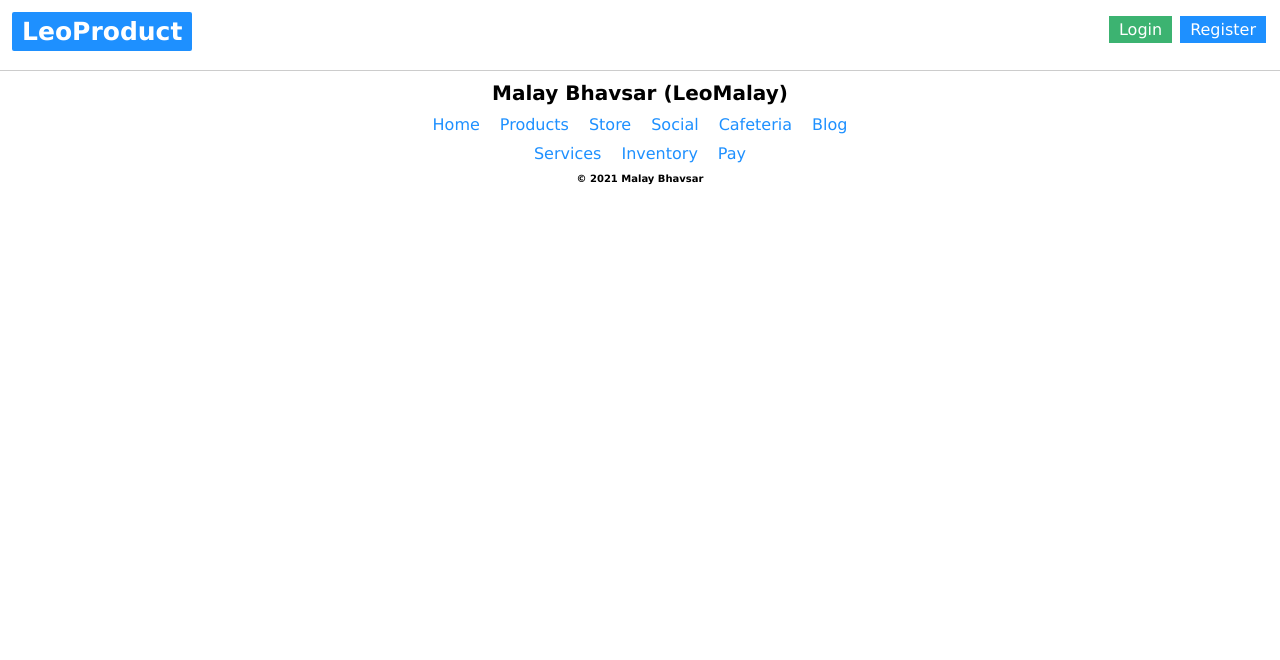
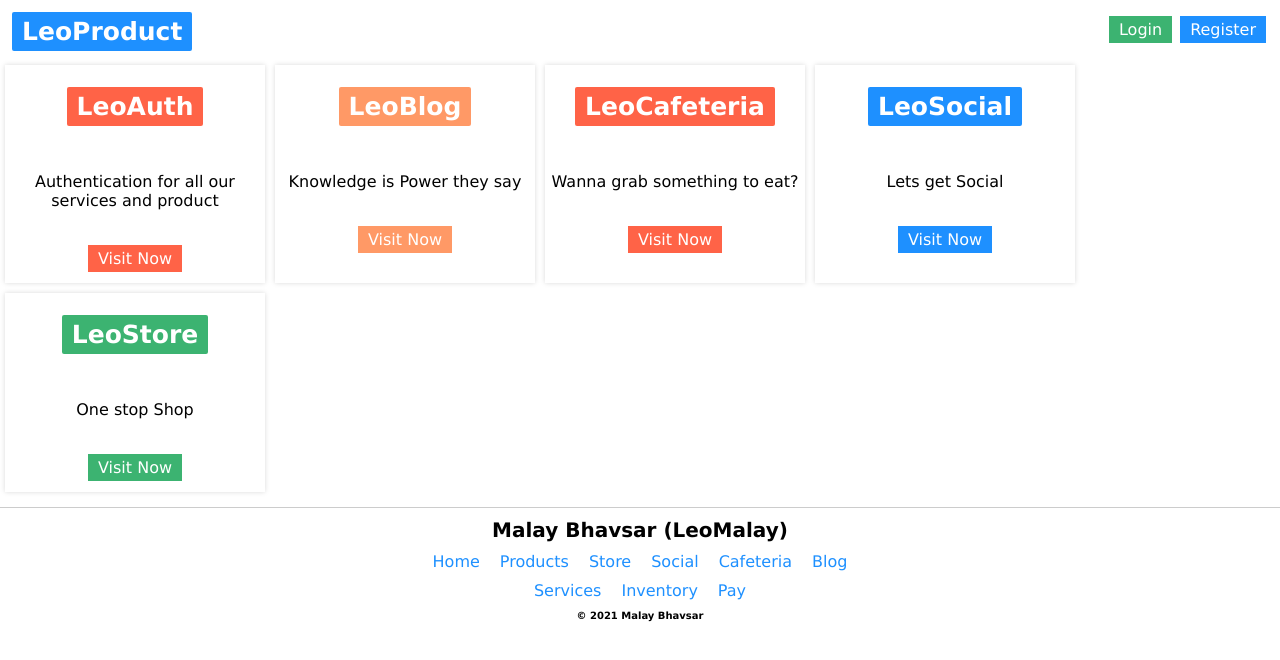
Before and after one commit to Leo-Malay/LeoMalay-ReactJS, a React (Create React App) app: page /ProductHome in a window 1280 px wide. Shown: the top 660 px of the page. Built offline with nearby package versions, Linux system fonts and the light colour scheme.

Commit message:
LeoSocial and LeoPay ROute Fix. Input Field Upgrade

```diff
--- a/src/App.js
+++ b/src/App.js
@@ -7,7 +7,9 @@ import AuthRoute from "./routes/Auth";
 import BlogRoute from "./routes/Blog";
 import CafeteriaRoute from "./routes/Cafeteria";
 import StoreRoute from "./routes/Store";
+import SocialRoute from "./routes/Social";
 import InventoryRoute from "./routes/Inventory";
+import PayRoute from "./routes/Pay";
 import ServiceHome from "./views/services/ServiceHome";
 import ProductHome from "./views/products/ProductHome";
 const App = () => {
@@ -21,8 +23,10 @@ const App = () => {
             <BlogRoute />
             <CafeteriaRoute />
             <StoreRoute />
+            <SocialRoute />
             {/** Service Based */}
             <InventoryRoute />
+            <PayRoute />
             {/** Footer */}
             <Footer />
         </BrowserRouter>
--- /dev/null
+++ b/src/components/HomeListElement.js
@@ -0,0 +1,18 @@
+import { LinkButton } from "./Element";
+
+const HomeListElement = ({ props }) => {
+    return (
+        <div className="ListElement" id="ListElement">
+            <p className={props.color} id="title">
+                {props.value}
+            </p>
+            <br />
+            <p id="desc">{props.desc}</p>
+            <br />
+            <LinkButton
+                props={{ value: "Visit Now", to: props.to, color: props.color }}
+            />
+        </div>
+    );
+};
+export default HomeListElement;
--- a/src/components/ProductCard.js
+++ b/src/components/ProductCard.js
@@ -7,18 +7,21 @@ const ProductCard = ({ props }) => {
             <img src={image} alt="Product" id="Image" />
             <p id="Name">{props?.name}</p>
             <div className="Inline PriceCon">
-                <p className="primary" id="Price">
+                <p className="primary-nohover" id="Price">
                     ${props?.price}
                 </p>
-                <p className="secondary" id="Rating">
+                <p className="secondary-nohover" id="Rating">
                     {props?.rating}&#9733;
                 </p>
             </div>
             <div id="ButtonGrp">
-                <Link className="primary" to="/Store">
+                <Link className="primary-nohover" to="/Store">
                     Add to Cart
                 </Link>
-                <Link className="success" to={"/Store/Product/" + props?.id}>
+                <Link
+                    className="success-nohover"
+                    to={"/Store/Product/" + props?.id}
+                >
                     Learn More
                 </Link>
             </div>
--- a/src/css/App.css
+++ b/src/css/App.css
@@ -5,6 +5,10 @@
     /* font-family: "Franklin Gothic Medium", "Arial Narrow", Arial, sans-serif; */
     font-family: "Lucida Sans Regular", "Lucida Grande", "Lucida Sans Unicode",
         Geneva, Verdana, sans-serif;
+}
+html {
+    width: 100%;
+    overflow-x: hidden;
 }
 a {
     text-decoration: none;
--- a/src/css/components/Input.css
+++ b/src/css/components/Input.css
@@ -14,8 +14,8 @@ form #title {
 input {
     padding: 5px 15px;
     margin: 2px;
-    border-radius: 50px;
-    border: 2px solid rgb(0, 0, 0, 0.15);
+    border-radius: 5px;
+    border: 1.5px solid rgb(0, 0, 0, 0.3);
     font-weight: 600;
 }
 input[type="submit"] {
--- a/src/css/views/Home.css
+++ b/src/css/views/Home.css
@@ -13,3 +13,25 @@
     text-align: justify;
     padding-bottom: 15px;
 }
+.ListElementContainer {
+    text-align: center;
+    flex-wrap: wrap;
+}
+.ListElement {
+    width: 250px;
+    margin: 5px;
+    padding: 15px 5px;
+    box-shadow: 0px 0px 5px 0px rgb(0, 0, 0, 0.15);
+    display: inline;
+}
+.ListElement #title {
+    font-size: 25px;
+    font-weight: 600;
+    border-radius: 4px;
+    padding: 5px 10px;
+    width: min-content;
+    margin: 5px auto;
+}
+.ListElement #desc {
+    margin: 20px 0px;
+}
--- a/src/routes/Pay.js
+++ b/src/routes/Pay.js
@@ -5,7 +5,7 @@ import Client from "../views/services/pay/Client";
 const PayRoute = () => {
     return (
         <Switch className="PayRoute">
-            <Route exact path="/Pay/Dashboard" component={Dashboard} />
+            <Route exact path="/Pay" component={Dashboard} />
             <Route exact path="/Pay/Merchant" component={Merchant} />
             <Route exact path="/Pay/Client" component={Client} />
         </Switch>
--- a/src/routes/Social.js
+++ b/src/routes/Social.js
@@ -4,7 +4,7 @@ import Profile from "../views/products/social/Profile";
 const SocialRoute = () => {
     return (
         <Switch className="SocialRoute">
-            <Route exact path="/Social/Home" component={Home} />
+            <Route exact path="/Social" component={Home} />
             <Route exact path="/Social/Profile" component={Profile} />
         </Switch>
     );
--- a/src/views/products/ProductHome.js
+++ b/src/views/products/ProductHome.js
@@ -1,4 +1,6 @@
 import Header from "../../components/Header";
+import HomeListElement from "../../components/HomeListElement";
+import "../../css/views/Home.css";
 const ProductHome = () => {
     return (
         <div className="ProductHome">
@@ -9,6 +11,48 @@ const ProductHome = () => {
                     type: "Product",
                 }}
             />
+            <div className="ListElementContainer Center Inline">
+                <HomeListElement
+                    props={{
+                        value: "LeoAuth",
+                        color: "error-nohover",
+                        desc: "Authentication for all our services and product",
+                        to: "/Auth",
+                    }}
+                />
+                <HomeListElement
+                    props={{
+                        value: "LeoBlog",
+                        color: "secondary-nohover",
+                        desc: "Knowledge is Power they say",
+                        to: "/Blog",
+                    }}
+                />
+                <HomeListElement
+                    props={{
+                        value: "LeoCafeteria",
+                        color: "error-nohover",
+                        desc: "Wanna grab something to eat?",
+                        to: "/Cafeteria",
+                    }}
+                />
+                <HomeListElement
+                    props={{
+                        value: "LeoSocial",
+                        color: "primary-nohover",
+                        desc: "Lets get Social",
+                        to: "/Social",
+                    }}
+                />
+                <HomeListElement
+                    props={{
+                        value: "LeoStore",
+                        color: "success-nohover",
+                        desc: "One stop Shop",
+                        to: "/Store",
+                    }}
+                />
+            </div>
         </div>
     );
 };
```
